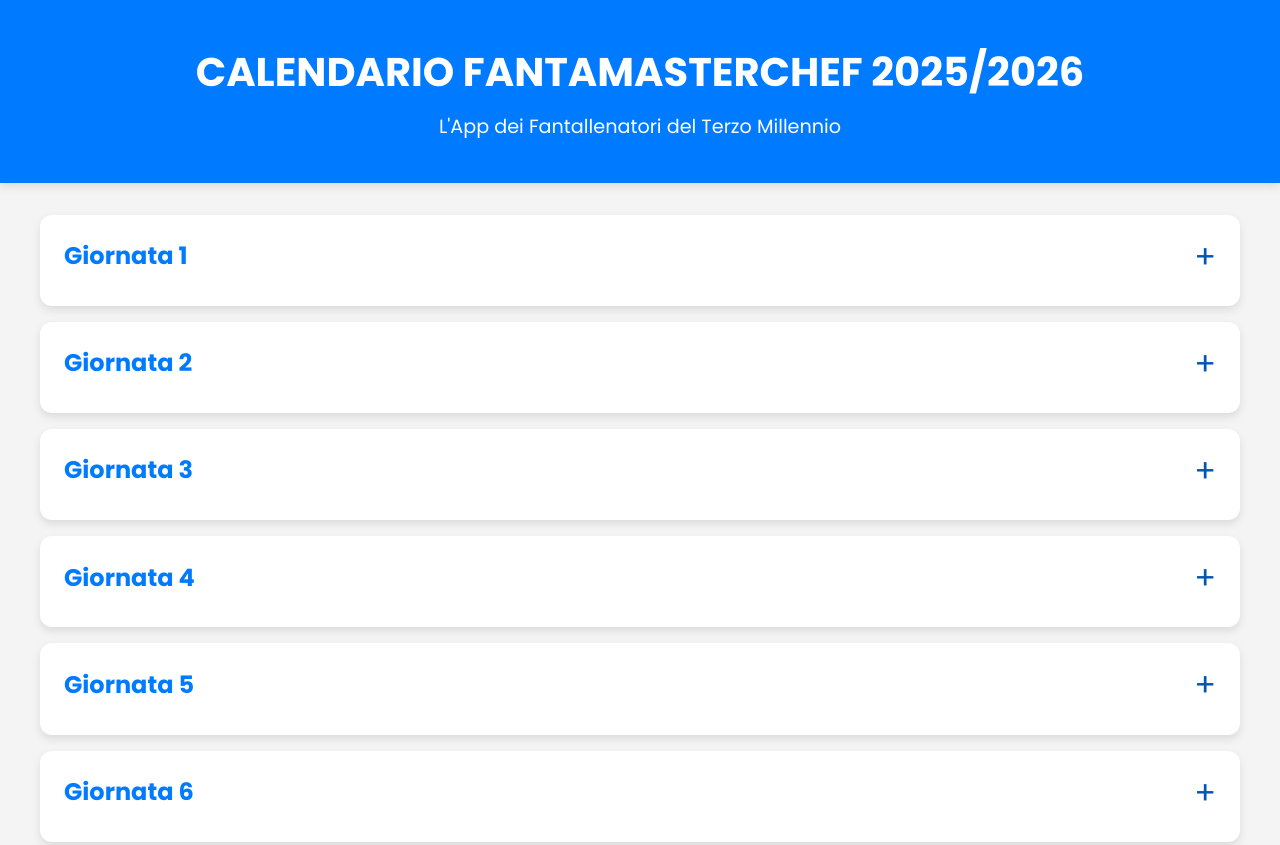
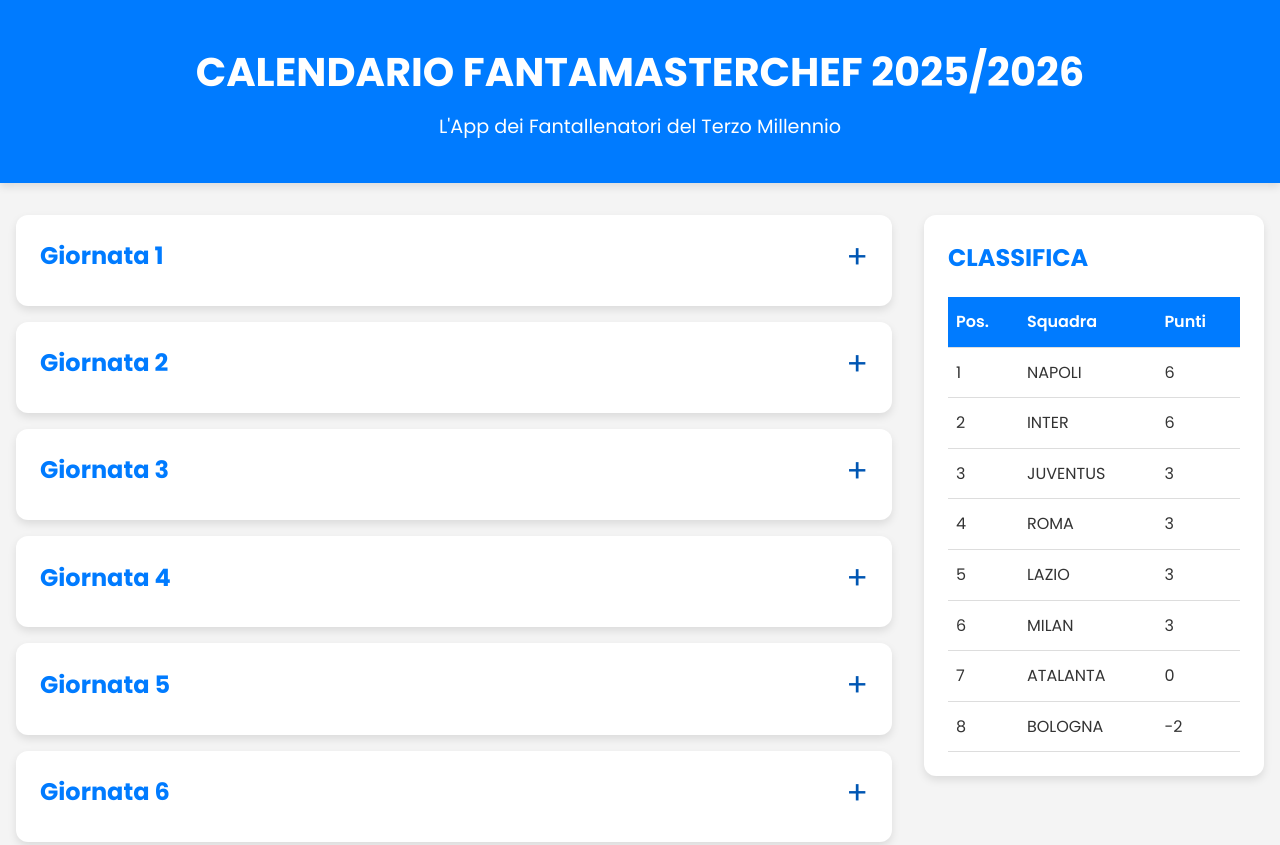
Before and after one commit to DenisMascherin/Calendario, a plain HTML site: page index.html in a window 1280 px wide. Shown: the top 845 px of the page. Drawn offline with Linux system fonts and the light colour scheme.

Commit message:
classifica

```diff
--- a/index.html
+++ b/index.html
@@ -14,8 +14,16 @@
         <p>L'App dei Fantallenatori del Terzo Millennio</p>
     </header>
 
-    <main class="container">
-        </main>
+    <div class="main-content-container">
+        <main class="container">
+            </main>
+
+        <aside class="sidebar">
+            <h2>CLASSIFICA</h2>
+            <div id="leaderboard">
+                </div>
+        </aside>
+    </div>
 
     <script src="script.js"></script>
 </body>
--- a/script.js
+++ b/script.js
@@ -447,5 +447,104 @@ function createDaySection(day) {
     container.appendChild(daySection);
 }
 
-// Genera il calendario completo
+// Funzione per calcolare e aggiornare la classifica
+function updateLeaderboard() {
+    const teams = {};
+
+    // Inizializza i dati delle squadre
+    for (const team in fantallenatori) {
+        teams[team] = {
+            punti: 0,
+            giocate: 0,
+            vinte: 0,
+            pareggiate: 0,
+            perse: 0,
+            golFatti: 0,
+            golSubiti: 0,
+            differenzaReti: 0
+        };
+    }
+
+    // Applica penalizzazione al Bologna
+    teams['BOLOGNA'].punti = -2;
+
+    // Calcola i punti in base ai risultati
+    calendario.forEach(day => {
+        day.partite.forEach(match => {
+            if (match.scoreCasa !== null && match.scoreOspite !== null) {
+                const teamCasa = teams[match.casa];
+                const teamOspite = teams[match.ospite];
+
+                // Aggiorna partite giocate
+                teamCasa.giocate++;
+                teamOspite.giocate++;
+
+                // Aggiorna gol
+                teamCasa.golFatti += match.scoreCasa;
+                teamCasa.golSubiti += match.scoreOspite;
+                teamOspite.golFatti += match.scoreOspite;
+                teamOspite.golSubiti += match.scoreCasa;
+
+                // Aggiorna risultati e punti
+                if (match.scoreCasa > match.scoreOspite) {
+                    teamCasa.punti += 3;
+                    teamCasa.vinte++;
+                    teamOspite.perse++;
+                } else if (match.scoreCasa < match.scoreOspite) {
+                    teamOspite.punti += 3;
+                    teamOspite.vinte++;
+                    teamCasa.perse++;
+                } else {
+                    teamCasa.punti += 1;
+                    teamOspite.punti += 1;
+                    teamCasa.pareggiate++;
+                    teamOspite.pareggiate++;
+                }
+            }
+        });
+    });
+
+    // Calcola la differenza reti
+    for (const team in teams) {
+        teams[team].differenzaReti = teams[team].golFatti - teams[team].golSubiti;
+    }
+
+    // Converti l'oggetto in un array per ordinare
+    const sortedTeams = Object.keys(teams).map(key => ({
+        squadra: key,
+        ...teams[key]
+    }));
+
+    // Ordina la classifica
+    sortedTeams.sort((a, b) => b.punti - a.punti);
+
+    // Crea la tabella HTML della classifica
+    const leaderboardDiv = document.getElementById('leaderboard');
+    let tableHTML = `
+        <table>
+            <thead>
+                <tr>
+                    <th>Pos.</th>
+                    <th>Squadra</th>
+                    <th>Punti</th>
+                </tr>
+            </thead>
+            <tbody>
+    `;
+    sortedTeams.forEach((team, index) => {
+        tableHTML += `
+            <tr>
+                <td>${index + 1}</td>
+                <td>${team.squadra}</td>
+                <td>${team.punti}</td>
+            </tr>
+        `;
+    });
+    tableHTML += '</tbody></table>';
+
+    leaderboardDiv.innerHTML = tableHTML;
+}
+
+// Genera il calendario e la classifica all'avvio
 calendario.forEach(createDaySection);
+updateLeaderboard();
--- a/style.css
+++ b/style.css
@@ -3,6 +3,7 @@
     --secondary-blue: #0056b3;
     --white: #ffffff;
     --light-gray: #f4f4f4;
+    --match-card-color: #e8f4fd; /* Nuovo colore più accattivante */
     --dark-text: #333;
     --shadow: 0 4px 8px rgba(0, 0, 0, 0.1);
     --border-radius: 12px;
@@ -37,10 +38,50 @@ body {
     font-size: 1.2rem;
 }
 
-.container {
-    max-width: 1200px;
+.main-content-container {
+    max-width: 1400px;
     margin: 0 auto;
     padding: 0 1rem;
+    display: flex;
+    gap: 2rem;
+    flex-wrap: wrap; /* Permette la disposizione su più righe su schermi piccoli */
+}
+
+.container {
+    flex: 3; /* Occupa 3/4 dello spazio su schermi grandi */
+    min-width: 0; /* Evita problemi di overflow */
+}
+
+.sidebar {
+    flex: 1; /* Occupa 1/4 dello spazio su schermi grandi */
+    background-color: var(--white);
+    padding: 1.5rem;
+    border-radius: var(--border-radius);
+    box-shadow: var(--shadow);
+    height: fit-content; /* Si adatta al contenuto */
+}
+
+.sidebar h2 {
+    color: var(--primary-blue);
+    margin-top: 0;
+}
+
+#leaderboard table {
+    width: 100%;
+    border-collapse: collapse;
+    margin-top: 1rem;
+}
+
+#leaderboard th, #leaderboard td {
+    padding: 0.75rem 0.5rem;
+    text-align: left;
+    border-bottom: 1px solid #ddd;
+}
+
+#leaderboard th {
+    background-color: var(--primary-blue);
+    color: var(--white);
+    font-weight: 600;
 }
 
 .day-section {
@@ -83,7 +124,7 @@ body {
 }
 
 .match-card {
-    background-color: var(--light-gray);
+    background-color: var(--match-card-color);
     padding: 1.5rem;
     border-radius: var(--border-radius);
     display: flex;
@@ -129,6 +170,12 @@ body {
 }
 
 /* Media query per schermi più piccoli */
+@media (max-width: 1024px) {
+    .main-content-container {
+        flex-direction: column; /* Impila il calendario e la classifica */
+    }
+}
+
 @media (max-width: 768px) {
     .matches-container {
         grid-template-columns: 1fr;
```
